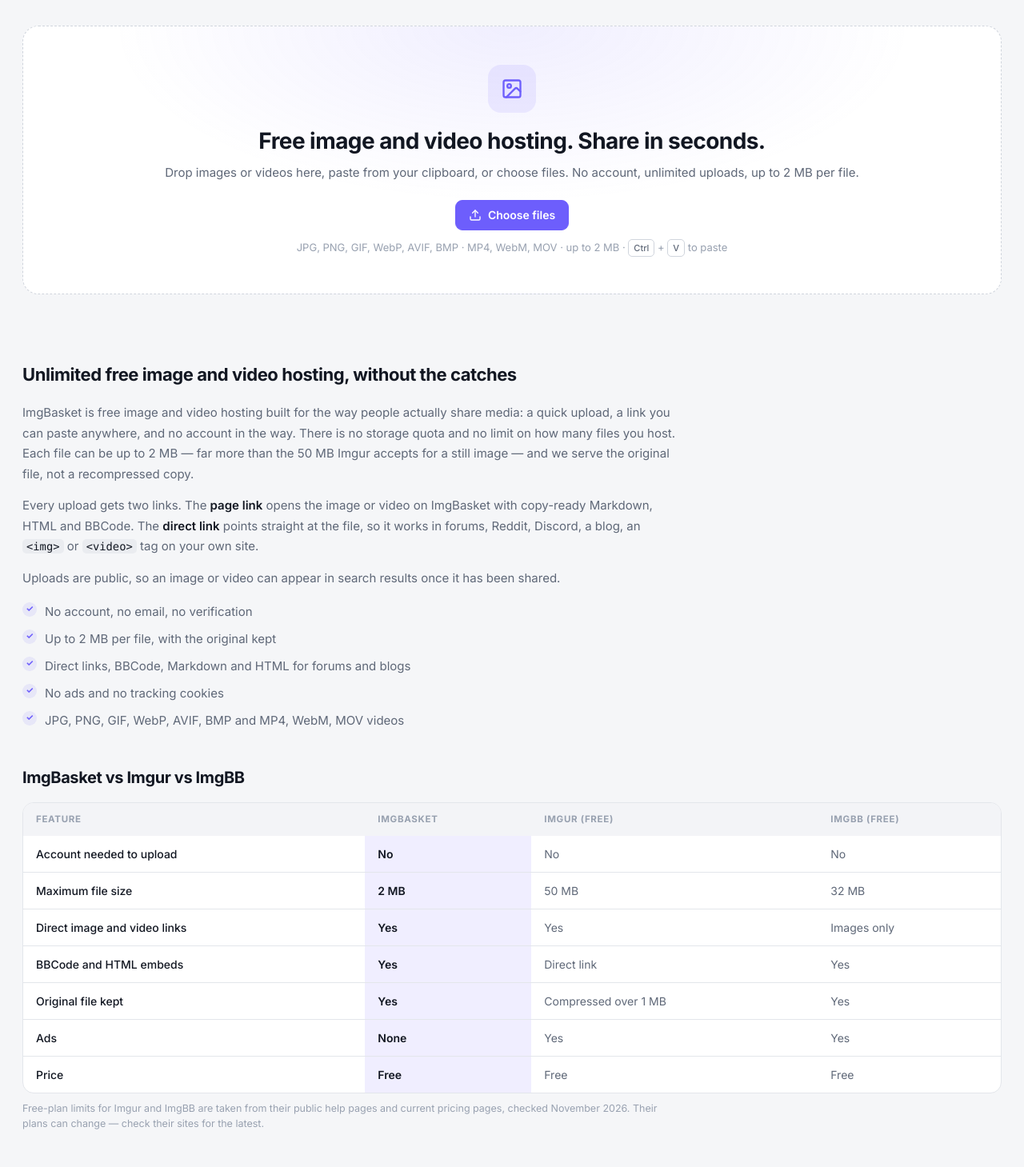
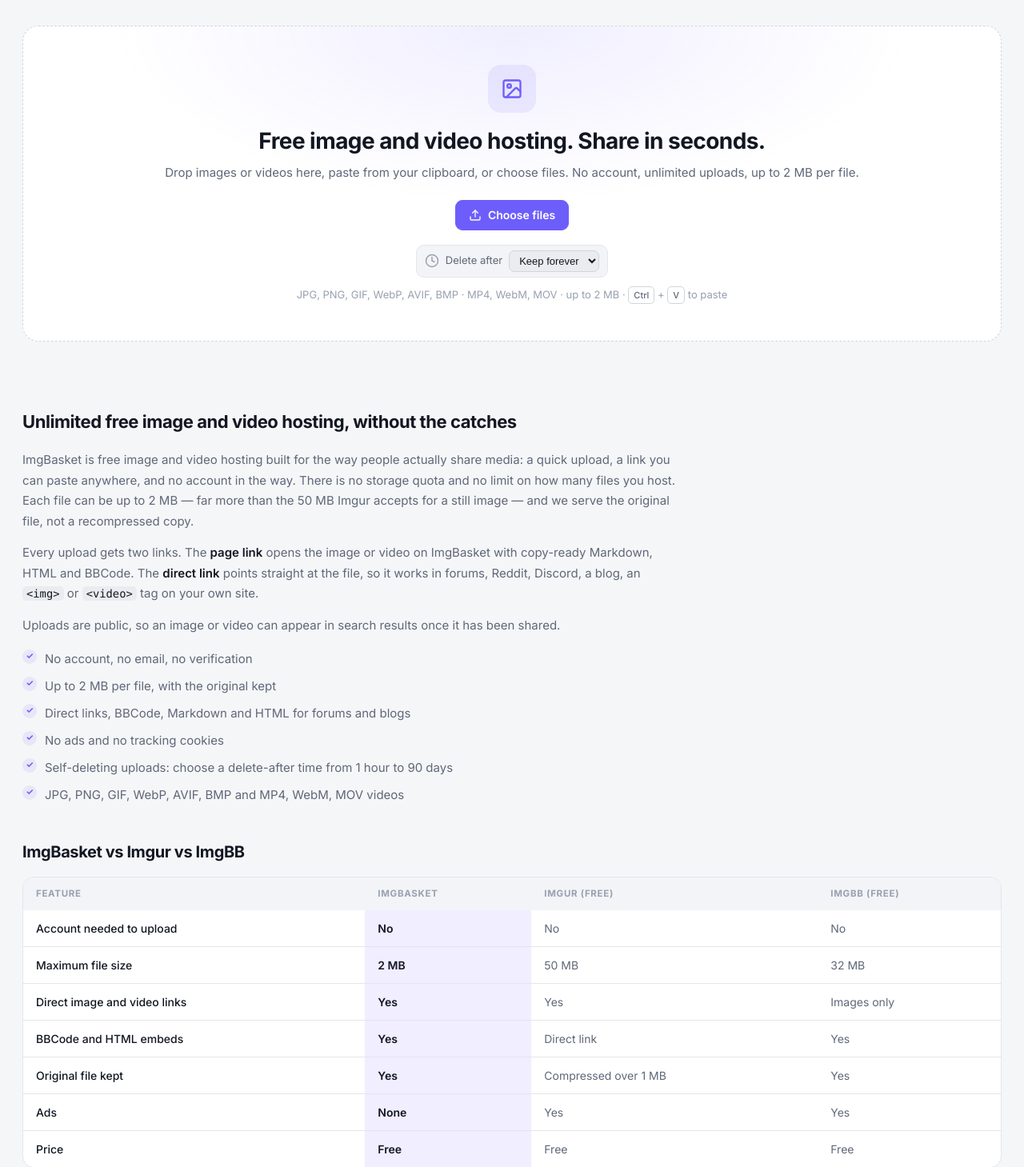
Before and after one commit to ak7040/imgbasket, a PHP site: page / in a window 1280 px wide. Shown: the part 63-1522 px from the top of the page at 80% size. Run offline with PHP 8.4, Linux system fonts and the light colour scheme.

Commit message:
Add delete-after range selector to public uploads
Uploaders can choose to keep a file forever (default) or have it delete
itself after 1 hour, 1 day, 7, 30 or 90 days.

- Store the choice in files.expires_at (schema v4, migrated automatically)
- Accept only the fixed ranges, so a hand-made request can't set an
  arbitrary expiry
- Hide expired files from the gallery and sitemap; page links return 410
- Refuse expired files on access, purge them in small batches from normal
  traffic, and add scripts/purge-expired.php for cron
- Show the expiry in the uploader result and admin file details

Co-Authored-By: Claude Code <noreply@anthropic.com>

```diff
--- a/app/db.php
+++ b/app/db.php
@@ -24,7 +24,7 @@ function db(): PDO
 // Creates the tables on first run, and adds new ones on later versions
 function ensure_schema(PDO $pdo): void
 {
-    $marker = storage_dir('state') . '/schema-v3';
+    $marker = storage_dir('state') . '/schema-v4';
     if (is_file($marker)) return;
     $pdo->exec("
         CREATE TABLE IF NOT EXISTS folders (
@@ -49,9 +49,12 @@ function ensure_schema(PDO $pdo): void
             width INT NULL,
             height INT NULL,
             duration INT NULL,
+            -- Set when the uploader chose a delete-after period; NULL means keep forever
+            expires_at DATETIME NULL,
             created_at DATETIME NOT NULL DEFAULT CURRENT_TIMESTAMP,
             INDEX (folder_id),
             INDEX gallery (in_gallery, id),
+            INDEX expires (expires_at),
             FOREIGN KEY (folder_id) REFERENCES folders(id)
         ) ENGINE=InnoDB DEFAULT CHARSET=utf8mb4");
     // Each file is stored as one or more Telegram messages (bots can only download 20 MB at a time)
@@ -87,6 +90,23 @@ function ensure_schema(PDO $pdo): void
         } catch (PDOException $e) {
             // Another request may have added it between the check and the ALTER
             if (!str_contains($e->getMessage(), 'Duplicate column')) throw $e;
+        }
+    }
+    // Databases created before expiring uploads existed have no expires_at column
+    $hasExpires = $pdo->query("SHOW COLUMNS FROM files LIKE 'expires_at'")->fetch();
+    if (!$hasExpires) {
+        try {
+            $pdo->exec('ALTER TABLE files ADD COLUMN expires_at DATETIME NULL AFTER duration');
+        } catch (PDOException $e) {
+            if (!str_contains($e->getMessage(), 'Duplicate column')) throw $e;
+        }
+    }
+    $hasExpiresIndex = $pdo->query("SHOW INDEX FROM files WHERE Key_name = 'expires'")->fetch();
+    if (!$hasExpiresIndex) {
+        try {
+            $pdo->exec('ALTER TABLE files ADD INDEX expires (expires_at)');
+        } catch (PDOException $e) {
+            if (!str_contains($e->getMessage(), 'Duplicate key name')) throw $e;
         }
     }
     // Rate limiting: public uploads and admin password attempts
--- a/app/pages.php
+++ b/app/pages.php
@@ -214,6 +214,7 @@ function home_page(): string
     return render_view('home.html', [
         'JSONLD' => $ld,
         'MAX_UPLOAD' => esc(format_size(public_max_upload())),
+        'EXPIRY_OPTIONS' => expiry_options_html(),
     ]);
 }
 
--- a/app/site_api.php
+++ b/app/site_api.php
@@ -17,7 +17,10 @@ function site_route(string $method, string $path): never
     if ($get && preg_match('#^/([a-z0-9-]+)$#', $path, $m) && in_array($m[1], content_slugs(), true)) {
         html_out(content_page($m[1]));
     }
-    if ($get && $path === '/api/config') json_out(['maxUpload' => public_max_upload()]);
+    if ($get && $path === '/api/config') json_out([
+        'maxUpload' => public_max_upload(),
+        'expiryOptions' => array_map(fn(array $o) => ['value' => $o['value'], 'label' => $o['label']], expiry_options()),
+    ]);
     if ($get && $path === '/api/gallery') site_gallery();
     if ($method === 'POST' && $path === '/api/upload') site_upload();
     if ($get && preg_match('#^/s/([A-Za-z0-9_-]+)$#', $path, $m)) site_image_page($m[1]);
@@ -31,6 +34,61 @@ function public_max_upload(): int
 {
     $own = (int) config('public_max_upload', 0);
     return $own > 0 ? min($own, php_upload_limit()) : php_upload_limit();
+}
+
+// "Delete after" choices on the uploader. The key is what the form posts; the value is the number
+// of seconds, or null for "keep forever". Only these values are accepted, so nobody can pin a file
+// far into the future with a hand-made request.
+const UPLOAD_EXPIRY = [
+    'never' => [null, 'Keep forever'],
+    '1h' => [3600, '1 hour'],
+    '1d' => [86400, '1 day'],
+    '7d' => [604800, '7 days'],
+    '30d' => [2592000, '30 days'],
+    '90d' => [7776000, '90 days'],
+];
+
+function expiry_options(): array
+{
+    $options = [];
+    foreach (UPLOAD_EXPIRY as $value => [$seconds, $label]) {
+        $options[] = ['value' => $value, 'label' => $label, 'seconds' => $seconds];
+    }
+    return $options;
+}
+
+// <option> markup for the home page's range selector, rendered server-side so the choices have one
+// source of truth (UPLOAD_EXPIRY)
+function expiry_options_html(): string
+{
+    $options = [];
+    foreach (expiry_options() as $option) {
+        $options[] = '<option value="' . esc($option['value']) . '"'
+            . ($option['value'] === 'never' ? ' selected' : '') . '>'
+            . esc($option['label']) . '</option>';
+    }
+    return "\n            " . implode("\n            ", $options);
+}
+
+// Turns the posted choice into a UTC datetime for files.expires_at, or null ("keep forever")
+function parse_expiry(?string $choice): ?string
+{
+    $seconds = UPLOAD_EXPIRY[(string) $choice][0] ?? null;
+    return $seconds === null ? null : gmdate('Y-m-d H:i:s', time() + $seconds);
+}
+
+// The shared token lookup for public pages: expired files are removed and reported as gone
+function site_media_or_404(string $token): array
+{
+    $file = get_file_by_token($token) ?? not_found_page();
+    if (file_is_expired($file)) {
+        discard_file($file);
+        html_out(message_page(
+            'Link expired',
+            'This file was set to delete itself automatically and is no longer available.'
+        ), 410);
+    }
+    return $file;
 }
 
 // What the public site is allowed to know about a file
@@ -59,6 +117,7 @@ function public_item(array $file): array
         'height' => $file['height'],
         'duration' => $file['duration'],
         'created_at' => $file['created_at'],
+        'expires_at' => $file['expires_at'] ?? null,
         'page_url' => public_url() . '/s/' . $file['share_token'],
         'direct_url' => public_url() . raw_path($file),
         'src' => raw_path($file),
@@ -68,11 +127,15 @@ function public_item(array $file): array
 
 function site_gallery(): never
 {
+    maybe_purge_expired();
     $limit = 30;
     $before = (int) ($_GET['before'] ?? 0) ?: PHP_INT_MAX;
-    // One extra row tells us whether there's another page
+    // One extra row tells us whether there's another page. Expired files leave the gallery even if
+    // the Telegram messages haven't been deleted yet.
     $rows = array_map('file_row', q_all(
-        'SELECT * FROM files WHERE in_gallery = 1 AND share_token IS NOT NULL AND id < ? ORDER BY id DESC LIMIT ' . ($limit + 1),
+        'SELECT * FROM files WHERE in_gallery = 1 AND share_token IS NOT NULL
+         AND (expires_at IS NULL OR expires_at > UTC_TIMESTAMP())
+         AND id < ? ORDER BY id DESC LIMIT ' . ($limit + 1),
         [$before]
     ));
     $page = array_slice($rows, 0, $limit);
@@ -93,6 +156,9 @@ function clean_name(string $original, string $ext, string $fallback = 'image'):
 function site_upload(): never
 {
     if (!storage_ready()) json_out(['error' => 'Uploads are paused right now. Try again later.'], 503);
+
+    // Expiring uploads are cleaned on access too; this keeps old ones from piling up in Telegram
+    maybe_purge_expired();
 
     $ip = client_ip();
     $perHour = (int) config('public_uploads_per_hour', 30);
@@ -127,13 +193,14 @@ function site_upload(): never
         'width' => $media['width'],
         'height' => $media['height'],
         'duration' => $media['duration'] ?? null,
+        'expires_at' => parse_expiry(isset($_POST['expires']) ? (string) $_POST['expires'] : null),
     ]);
     json_out(public_item($file) + ['in_gallery' => (bool) $file['in_gallery']], 201);
 }
 
 function site_image_page(string $token): never
 {
-    $file = get_file_by_token($token) ?? not_found_page();
+    $file = site_media_or_404($token);
     // Chat apps read og:image from this page for the link preview, so make sure it exists. For a
     // video this is a poster frame; without FFmpeg the page falls back to the site's share image.
     $og = null;
@@ -153,7 +220,7 @@ function site_image_page(string $token): never
 
 function site_file(string $token): never
 {
-    $file = get_file_by_token($token) ?? not_found_page();
+    $file = site_media_or_404($token);
     keep_unlisted_out_of_search($file);
     if (!storage_ready()) {
         html_out(message_page('Offline', 'This file is unavailable right now. Try again later.'), 503);
@@ -175,6 +242,11 @@ function site_file(string $token): never
 function site_thumbnail(string $token, string $ext): never
 {
     $file = get_file_by_token($token) ?? not_found_page();
+    // A thumbnail request is an <img> load, so expire it without the HTML "link expired" page
+    if (file_is_expired($file)) {
+        discard_file($file);
+        not_found_page();
+    }
     keep_unlisted_out_of_search($file);
     try {
         send_thumbnail($file, $ext === 'jpg' ? 'og' : 'grid');
@@ -232,6 +304,7 @@ function site_llms(): never
     $lines[] = '## Notes';
     $lines[] = '- Public gallery images and videos have indexable pages at /s/<token>. Unlisted files are link-only and noindex.';
     $lines[] = '- Images and videos are served from /i/<token>; previews from /t/<token>.jpg and /t/<token>.webp.';
+    $lines[] = '- An upload can be given a delete-after period (1 hour to 90 days); it then disappears from the gallery, the sitemap and its links.';
     $lines[] = '- There is no public upload API. Uploads are rate-limited to '
         . (int) config('public_uploads_per_hour', 30) . ' per IP per hour.';
     header('Content-Type: text/plain; charset=utf-8');
@@ -247,7 +320,10 @@ function site_sitemap(): never
     $x = fn(string $s) => htmlspecialchars($s, ENT_XML1 | ENT_QUOTES, 'UTF-8');
     // If the database is briefly unavailable the static pages should still be listable
     try {
-        $latest = q_one('SELECT MAX(created_at) AS t FROM files WHERE in_gallery = 1 AND share_token IS NOT NULL')['t'] ?? null;
+        $latest = q_one(
+            'SELECT MAX(created_at) AS t FROM files WHERE in_gallery = 1 AND share_token IS NOT NULL
+             AND (expires_at IS NULL OR expires_at > UTC_TIMESTAMP())'
+        )['t'] ?? null;
     } catch (Throwable $e) {
         $latest = null;
     }
@@ -271,6 +347,7 @@ function site_sitemap(): never
     // A sitemap holds at most 50,000 URLs
     try {
         $rows = q_all("SELECT * FROM files WHERE in_gallery = 1 AND share_token IS NOT NULL
+                       AND (expires_at IS NULL OR expires_at > UTC_TIMESTAMP())
                        AND (mime LIKE 'image/%' OR mime LIKE 'video/%') ORDER BY id DESC LIMIT 49000");
     } catch (Throwable $e) {
         $rows = [];
--- a/app/storage.php
+++ b/app/storage.php
@@ -41,7 +41,7 @@ function is_media(array $file): bool
 }
 
 // Uploads a file to Telegram (in pieces if needed) and records it. $fields: name, mime, folder_id,
-// source, in_gallery, share_token, uploader_ip, width, height, duration
+// source, in_gallery, share_token, uploader_ip, width, height, duration, expires_at
 function store_file(string $tmpPath, array $fields): array
 {
     // A large video can take longer to send than PHP's normal time limit
@@ -69,12 +69,13 @@ function store_file(string $tmpPath, array $fields): array
     $pdo->beginTransaction();
     try {
         q_exec(
-            'INSERT INTO files (name, folder_id, size, mime, source, in_gallery, share_token, uploader_ip, width, height, duration)
-             VALUES (?, ?, ?, ?, ?, ?, ?, ?, ?, ?, ?)',
+            'INSERT INTO files (name, folder_id, size, mime, source, in_gallery, share_token, uploader_ip, width, height, duration, expires_at)
+             VALUES (?, ?, ?, ?, ?, ?, ?, ?, ?, ?, ?, ?)',
             [
                 $fields['name'], $fields['folder_id'] ?? null, $size, $fields['mime'], $fields['source'],
                 !empty($fields['in_gallery']) ? 1 : 0, $fields['share_token'] ?? null, $fields['uploader_ip'] ?? null,
                 $fields['width'] ?? null, $fields['height'] ?? null, $fields['duration'] ?? null,
+                $fields['expires_at'] ?? null,
             ]
         );
         $id = (int) $pdo->lastInsertId();
@@ -102,6 +103,45 @@ function delete_file(array $file): void
     q_exec('DELETE FROM files WHERE id = ?', [$file['id']]);
     foreach ($chunks as $chunk) tg_delete_chunk($chunk);
     foreach ($thumbs as $thumb) tg_delete_chunk($thumb);
+}
+
+// True once the uploader's delete-after period has passed
+function file_is_expired(array $file): bool
+{
+    return !empty($file['expires_at']) && strtotime($file['expires_at'] . ' UTC') <= time();
+}
+
+// Deletes up to $limit expired files, bytes and all. Expired files are also refused lazily when
+// someone opens them; this keeps Telegram from holding them until they are next requested.
+function purge_expired_files(int $limit = 50): int
+{
+    $rows = q_all(
+        'SELECT * FROM files WHERE expires_at IS NOT NULL AND expires_at <= UTC_TIMESTAMP()
+         ORDER BY expires_at LIMIT ' . max(1, min(500, $limit))
+    );
+    $removed = 0;
+    foreach ($rows as $row) {
+        $file = file_row($row);
+        try {
+            delete_file($file);
+            $removed++;
+        } catch (Throwable $e) {
+            error_log("Could not purge expired file {$file['id']}: " . $e->getMessage());
+        }
+    }
+    return $removed;
+}
+
+// Runs an occasional small purge from normal traffic, so expiring uploads disappear even when no
+// cron job is set up. Cheap: one indexed query on the requests that take it.
+function maybe_purge_expired(int $chance = 20): void
+{
+    if ($chance < 1 || random_int(1, $chance) !== 1) return;
+    try {
+        purge_expired_files(10);
+    } catch (Throwable $e) {
+        error_log('Expired-file purge failed: ' . $e->getMessage());
+    }
 }
 
 // A file whose messages were deleted in the Telegram app: remove the stale database row and any
--- a/app/views/home.html
+++ b/app/views/home.html
@@ -37,6 +37,15 @@
       <h1>Free image and video hosting. Share in seconds.</h1>
       <p>Drop images or videos here, paste from your clipboard, or choose files. No account, unlimited uploads, up to {{MAX_UPLOAD}} per file.</p>
       <span class="btn primary"><span data-icon="upload"></span>Choose files</span>
+      <div class="upload-options" id="upload-options" role="group" aria-label="Upload options">
+        <label class="expiry" for="expiry">
+          <span data-icon="clock"></span>
+          <span class="expiry-label">Delete after</span>
+          <select id="expiry" name="expires" aria-label="Delete this file after">
+            {{EXPIRY_OPTIONS}}
+          </select>
+        </label>
+      </div>
       <p class="hint" id="limits"></p>
     </section>
 
@@ -59,6 +68,7 @@
           <li>Up to {{MAX_UPLOAD}} per file, with the original kept</li>
           <li>Direct links, BBCode, Markdown and HTML for forums and blogs</li>
           <li>No ads and no tracking cookies</li>
+          <li>Self-deleting uploads: choose a delete-after time from 1 hour to 90 days</li>
           <li>JPG, PNG, GIF, WebP, AVIF, BMP and MP4, WebM, MOV videos</li>
         </ul>
       </div>
@@ -198,8 +208,11 @@
       </details>
       <details>
         <summary>How long are files kept?</summary>
-        <p>{{SITE_NAME}} is a free service, so we can't guarantee that a file stays online forever. Keep
-          your own copy of anything important. See the <a href="/terms">Terms of Use</a> for details.</p>
+        <p>You choose when you upload: pick <strong>Delete after</strong> in the upload box to remove a
+          file automatically after 1 hour, 1 day, 7, 30 or 90 days, or leave it on
+          <strong>Keep forever</strong>. Otherwise {{SITE_NAME}} is a free service, so we can't guarantee
+          that a file stays online forever. Keep your own copy of anything important. See the
+          <a href="/terms">Terms of Use</a> for details.</p>
       </details>
       <details>
         <summary>How do I get an image or video removed?</summary>
--- a/assets/admin/app.js
+++ b/assets/admin/app.js
@@ -795,6 +795,7 @@ function renderViewer() {
     f.width && ['Dimensions', `${f.width} × ${f.height}`],
     ['Type', f.mime || 'Unknown'],
     ['Uploaded', formatDate(f.created_at, true)],
+    f.expires_at && ['Auto-delete', formatDate(f.expires_at, true)],
     ['Uploaded by', f.source === 'public' ? 'Visitor (public site)' : 'You'],
     f.uploader_ip && ['Uploader IP', f.uploader_ip],
   ].filter(Boolean);
--- a/icons.js
+++ b/icons.js
@@ -31,6 +31,7 @@ const ICONS = {
   alert: '<circle cx="12" cy="12" r="10"/><path d="M12 8v4M12 16h.01"/>',
   globe: '<circle cx="12" cy="12" r="10"/><path d="M2 12h20"/><path d="M12 2a15.3 15.3 0 0 1 4 10 15.3 15.3 0 0 1-4 10 15.3 15.3 0 0 1-4-10 15.3 15.3 0 0 1 4-10z"/>',
   users: '<path d="M16 21v-2a4 4 0 0 0-4-4H6a4 4 0 0 0-4 4v2"/><circle cx="9" cy="7" r="4"/><path d="M22 21v-2a4 4 0 0 0-3-3.87M16 3.13a4 4 0 0 1 0 7.75"/>',
+  clock: '<circle cx="12" cy="12" r="10"/><path d="M12 6v6l4 2"/>',
   eyeOff: '<path d="M9.88 9.88a3 3 0 1 0 4.24 4.24"/><path d="M10.73 5.08A10.4 10.4 0 0 1 12 5c7 0 10 7 10 7a13.2 13.2 0 0 1-1.67 2.68"/><path d="M6.61 6.61A13.5 13.5 0 0 0 2 12s3 7 10 7a9.7 9.7 0 0 0 5.39-1.61"/><path d="m2 2 20 20"/>',
 };
 
--- a/site.css
+++ b/site.css
@@ -135,6 +135,42 @@ main { flex: 1; width: 100%; max-width: 1280px; margin: 0 auto; padding: 32px 28
 .hero p { margin: 0; color: var(--muted); }
 .hero .btn { margin-top: 14px; }
 .hero .hint { font-size: 13px; color: var(--faint); margin-top: 4px; }
+/* "Delete after" range selector inside the hero */
+.upload-options { margin-top: 10px; cursor: default; }
+.expiry {
+  display: inline-flex;
+  align-items: center;
+  gap: 8px;
+  padding: 6px 10px;
+  border-radius: 10px;
+  background: var(--surface-2);
+  border: 1px solid var(--border);
+  color: var(--muted);
+  font-size: 13px;
+}
+.expiry > .icon { color: var(--faint); }
+.expiry select {
+  padding: 4px 8px;
+  border-radius: 7px;
+  border: 1px solid var(--border-strong);
+  background: var(--surface-3);
+  color: var(--text);
+  font-size: 13px;
+  cursor: pointer;
+}
+.expiry select:focus-visible {
+  outline: none;
+  border-color: var(--accent);
+  box-shadow: 0 0 0 3px var(--accent-soft);
+}
+.expiry-note {
+  display: flex;
+  align-items: center;
+  gap: 6px;
+  margin: 0;
+  font-size: 12px;
+  color: var(--faint);
+}
 /* "Show in public gallery" switch inside the hero */
 .visibility {
   display: flex;
```
Also changed, not shown: scripts/purge-expired.php (added, +27 -0 lines), site.js (+16 -1 lines), README.md.
